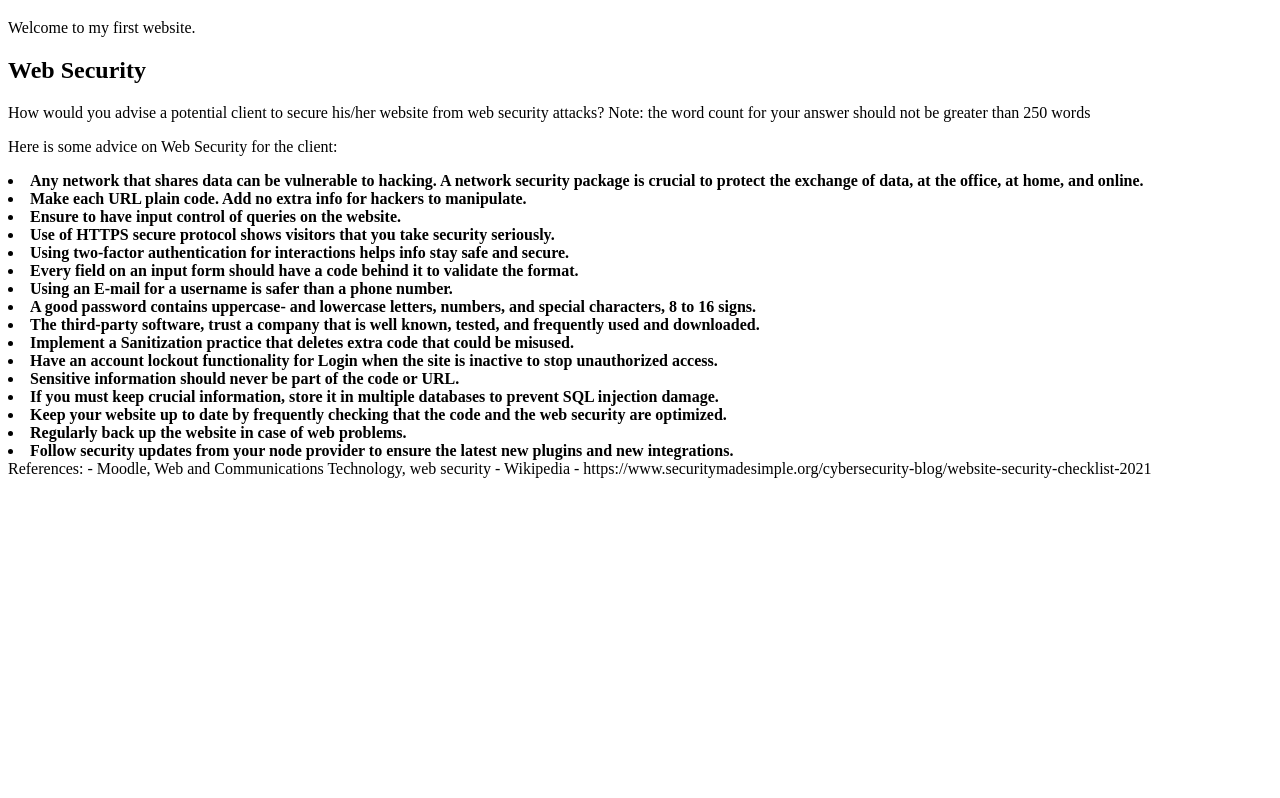
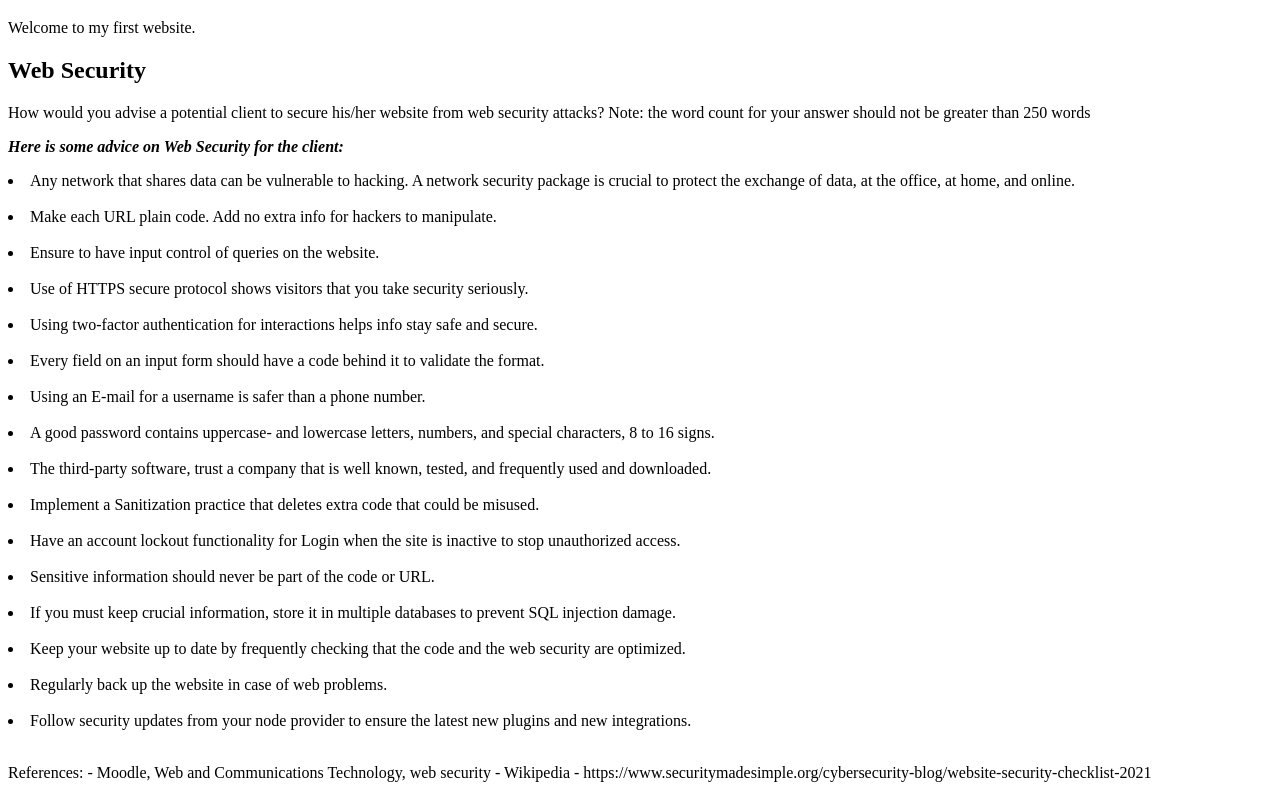
Before and after one commit to Noroff-FEU-Assignments/cross-course-project-annleit, a plain HTML site: page index.html in a window 1280 px wide. Shown: the part 61-859 px from the top of the page. Before the commit the page ends 800 px from the top, so only its background shows below. Drawn offline with Linux system fonts and the light colour scheme.

Commit message:
Update and fix listing in Index

```diff
--- a/index.html
+++ b/index.html
@@ -8,45 +8,45 @@
     <p>Welcome to my first website.</p>
     <h2>Web Security</h2>
     <p id="web-security-question">How would you advise a potential client to secure his/her website from web security attacks? Note: the word count for your answer should not be greater than 250 words</p>
-    <p id="web-security-answer">Here is some advice on Web Security for the client:<b></b>
+    <p id="web-security-answer"><b><I>Here is some advice on Web Security for the client:</I></b><br>
 
-    <Li><b>
-      Any network that shares data can be vulnerable to hacking. A network security package is crucial to protect the exchange of data, at the office, at home, and online.</b></Li>
-    <Li><b>
-      Make each URL plain code. Add no extra info for hackers to manipulate.</b></Li>
-    <Li><b>
-      Ensure to have input control of queries on the website.</b></Li>
-    <Li><b>
-      Use of HTTPS secure protocol shows visitors that you take security seriously.</b></Li>
-      <Li><b>
-      Using two-factor authentication for interactions helps info stay safe and secure.</b></Li>
-      <Li><b>
-      Every field on an input form should have a code behind it to validate the format.</b></Li>
-      <Li><b>
-      Using an E-mail for a username is safer than a phone number.</b></Li>
-      <Li><b>
-      A good password contains uppercase- and lowercase letters, numbers, and special characters, 8 to 16 signs.</b></Li>
-      <Li><b>
-      The third-party software, trust a company that is well known, tested, and frequently used and downloaded.</b></Li>
-      <Li><b>
-      Implement a Sanitization practice that deletes extra code that could be misused.</b></Li>
-      <Li><b>
-      Have an account lockout functionality for Login when the site is inactive to stop unauthorized access.</b></Li>
-      <Li><b>
-      Sensitive information should never be part of the code or URL.</b></Li>
-      <Li><b>
-      If you must keep crucial information, store it in multiple databases to prevent SQL injection damage.</b></Li>
-      <Li><b>
-      Keep your website up to date by frequently checking that the code and the web security are optimized.</b></Li>
-      <Li><b>
-      Regularly back up the website in case of web problems.</b></Li>
-      <Li><b>
-      Follow security updates from your node provider to ensure the latest new plugins and new integrations.</b></Li>
-      <b></b>
+    <Li>
+      Any network that shares data can be vulnerable to hacking. A network security package is crucial to protect the exchange of data, at the office, at home, and online.</Li><br>
+      <Li>
+      Make each URL plain code. Add no extra info for hackers to manipulate.</Li><br>
+      <Li>
+      Ensure to have input control of queries on the website.</Li><br>
+      <Li>
+      Use of HTTPS secure protocol shows visitors that you take security seriously.</Li><br>
+      <Li>
+      Using two-factor authentication for interactions helps info stay safe and secure.</Li><br>
+      <Li>
+      Every field on an input form should have a code behind it to validate the format.</Li><br>
+      <Li>
+      Using an E-mail for a username is safer than a phone number.</Li><br>
+      <Li>
+      A good password contains uppercase- and lowercase letters, numbers, and special characters, 8 to 16 signs.</Li><br>
+      <Li>
+      The third-party software, trust a company that is well known, tested, and frequently used and downloaded.</Li><br>
+      <Li>
+      Implement a Sanitization practice that deletes extra code that could be misused.</Li><br>
+      <Li>
+      Have an account lockout functionality for Login when the site is inactive to stop unauthorized access.</Li><br>
+      <Li>
+      Sensitive information should never be part of the code or URL.</Li><br>
+      <Li>
+      If you must keep crucial information, store it in multiple databases to prevent SQL injection damage.</Li><br>
+      <Li>
+      Keep your website up to date by frequently checking that the code and the web security are optimized.</Li><br>
+      <Li>
+      Regularly back up the website in case of web problems.</Li><br>
+      <Li>
+      Follow security updates from your node provider to ensure the latest new plugins and new integrations.</Li><br>
+      </p>
 
-      References: - Moodle, Web and Communications Technology, web security
+    <p>References: - Moodle, Web and Communications Technology, web security
                   - Wikipedia
-                  - https://www.securitymadesimple.org/cybersecurity-blog/website-security-checklist-2021
+                  - https://www.securitymadesimple.org/cybersecurity-blog/website-security-checklist-2021</p>
       </p>
   </body>
 </html>
```
